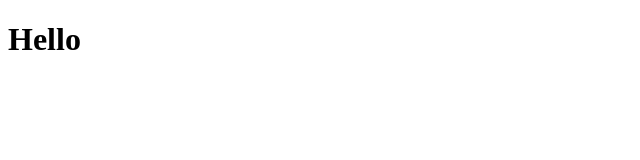
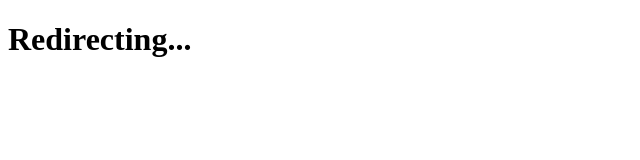
Before and after one commit to sonomidsummer/sonomidsummer.github.io, a plain HTML site: page index.html in a window 1280 px wide. Shown: the whole page, without its empty margins (0-640 px from the left). Drawn offline with Linux system fonts and the light colour scheme.

Commit message:
Update index.html

```diff
--- a/index.html
+++ b/index.html
@@ -4,9 +4,21 @@
     <meta charset="UTF-8">
     <meta http-equiv="X-UA-Compatible" content="IE=edge">
     <meta name="viewport" content="width=device-width, initial-scale=1.0">
+	<meta http-equiv="refresh" content="6;url=https://www.baidu.com/">
     <title>Hello</title>
 </head>
 <body>
-    <h1>Hello </h1>
+    <h1 id="time">Redirect in 5</h1>
+<script>
+    var int=setInterval("countDown()",1000);
+    var s=5;
+    function countDown(){
+        s>0 ? s-- : clearInterval(int);
+        document.getElementById("time").innerHTML="Redirect in "+s;
+        if(s==0){
+            document.getElementById("time").innerHTML="Redirecting...";
+        }
+    }
+</script>
 </body>
 </html>
```
